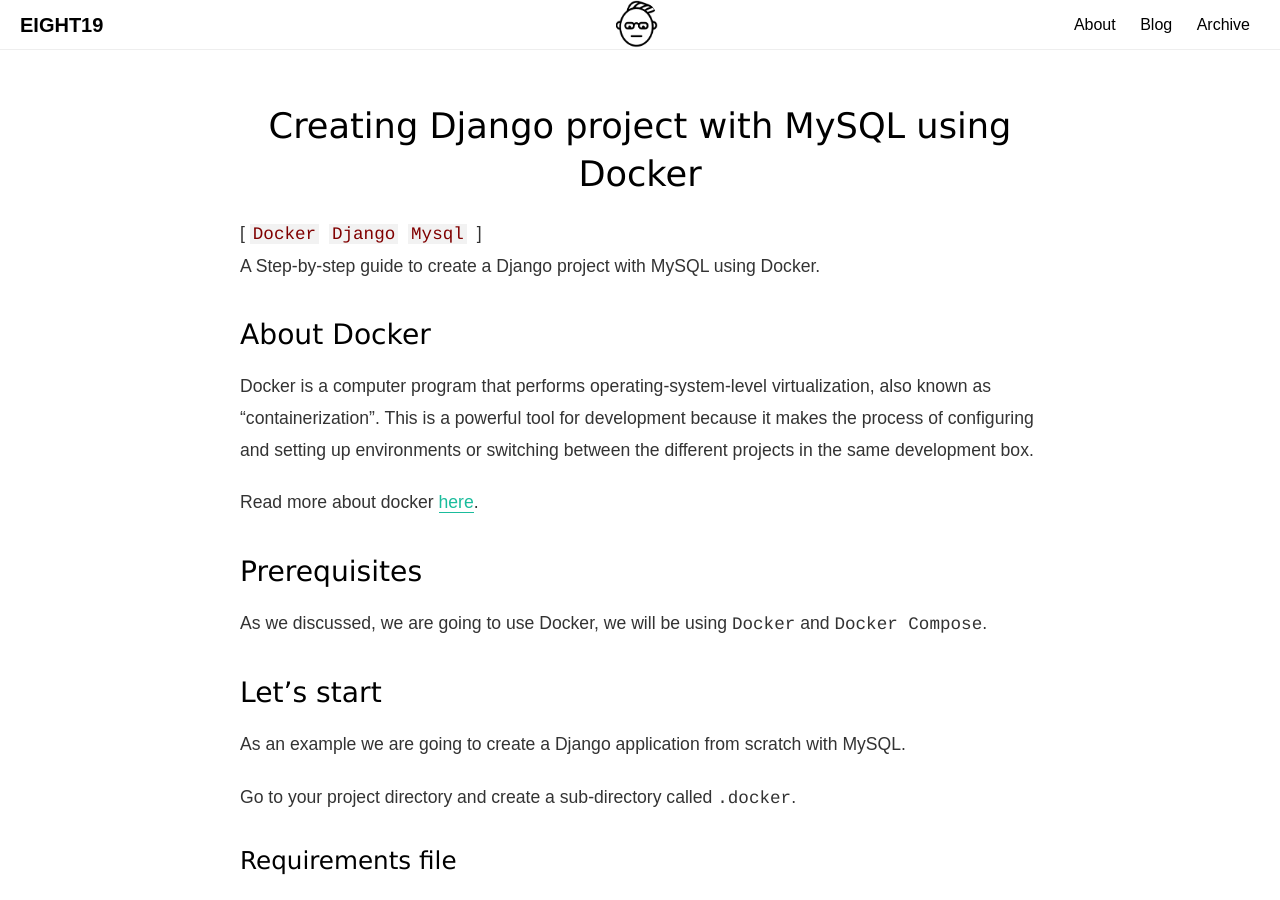
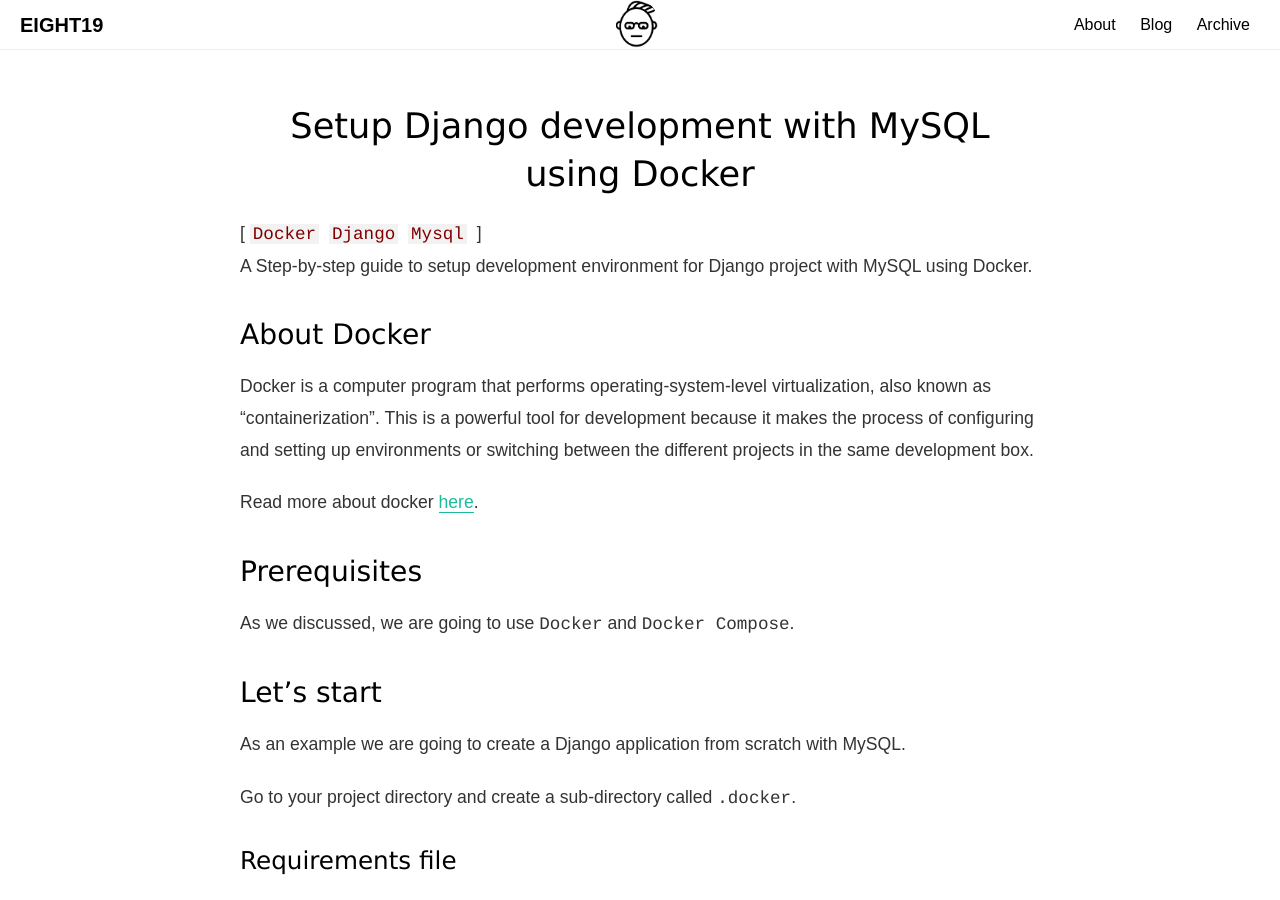
Before and after one commit to kartolab/karthikm19.github.io, a Jekyll site: the page built from _posts/2018-08-30-setup-django-development-with-mysql-using-docker.md, in a window 1280 px wide and 900 px high. Built offline with Jekyll 4.4.1, drawn with Linux system fonts in a browser that asks for light colours; comment, search, counter and statistics services are not loaded.

Commit message:
Update and rename 2018-08-30-creating-django-mysql-using-docker.md to 2018-08-30-setup-django-development-with-mysql-using-docker.md

```diff
--- a/_posts/2018-08-30-creating-django-mysql-using-docker.md
+++ b/_posts/2018-08-30-setup-django-development-with-mysql-using-docker.md
@@ -1,11 +1,11 @@
 ---
 layout: post
-title: "Creating Django project with MySQL using Docker"
+title: "Setup Django development with MySQL using Docker"
 tags: Docker Django Mysql
 comments: true
 ---
 
-A Step-by-step guide to create a Django project with MySQL using Docker.
+A Step-by-step guide to setup development environment for Django project with MySQL using Docker.
 
 <!-- more -->
 
@@ -17,7 +17,7 @@
 
 ### Prerequisites
 
-As we discussed, we are going to use Docker, we will be using `Docker` and `Docker Compose`.
+As we discussed, we are going to use `Docker` and `Docker Compose`.
 
 ### Let's start
 
```
